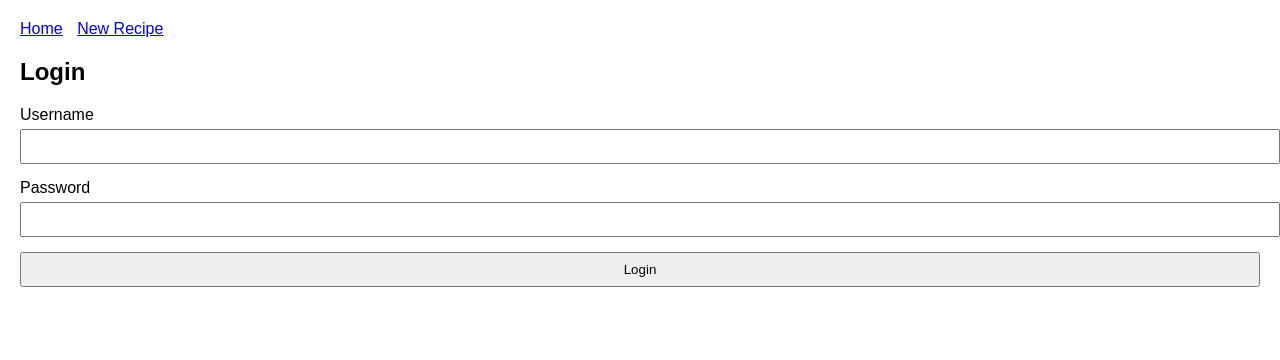
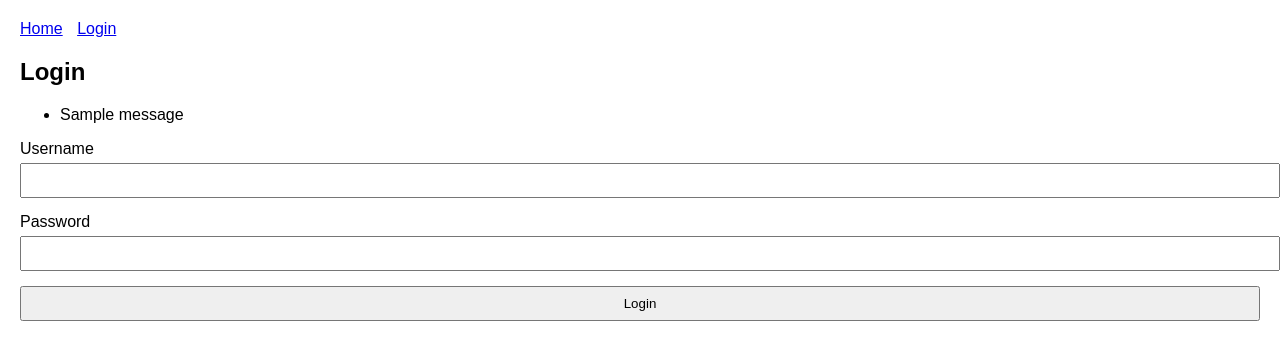
Before and after one commit to nataliehtran/HW3-CMPE131, a Flask app: page /login in a window 1280 px wide. Shown: the top 360 px of the page. Run offline with Flask 3, Linux system fonts and the light colour scheme; one stand-in notice (Sample message) is shown.

Commit message:
added ability to login with existing admin/password, fixed recipe home bug

```diff
--- a/app/routes.py
+++ b/app/routes.py
@@ -52,11 +52,15 @@ def login():
     form = LoginForm()
     if form.validate_on_submit():
         user = User.query.filter_by(username=form.username.data).first()
-        if user and user.check_password(form.password.data):
+        if user is None:
+            flash('No such user found.')
+        elif not user.check_password(form.password.data):
+            flash('Incorrect password.')
+        else:
             login_user(user)
             return redirect(url_for('index'))
-        flash('Invalid username or password')
     return render_template('login.html', form=form)
+
 
 @myapp_obj.route('/logout')
 @login_required
--- a/app/templates/base.html
+++ b/app/templates/base.html
@@ -18,7 +18,12 @@
 <body>
     <nav>
         <a href="{{ url_for('index') }}">Home</a>
-        <a href="{{ url_for('new_recipe') }}">New Recipe</a>
+        {% if current_user.is_authenticated %}
+            <a href="{{ url_for('new_recipe') }}">New Recipe</a>
+            <a href="{{ url_for('logout') }}">Logout ({{ current_user.username }})</a>
+        {% else %}
+            <a href="{{ url_for('login') }}">Login</a>
+        {% endif %}
     </nav>
 
     {% block content %}{% endblock %}
--- a/app/templates/login.html
+++ b/app/templates/login.html
@@ -2,6 +2,16 @@
 
 {% block content %}
 <h2>Login</h2>
+
+{% with messages = get_flashed_messages() %}
+  {% if messages %}
+    <ul class="flashes">
+    {% for message in messages %}
+      <li>{{ message }}</li>
+    {% endfor %}
+    </ul>
+  {% endif %}
+{% endwith %}
 
 <form method="POST">
     {{ form.hidden_tag() }}
--- a/app/templates/recipe.html
+++ b/app/templates/recipe.html
@@ -3,6 +3,7 @@
 {% block content %}
 <h1>{{ recipe.title }}</h1>
 <p><strong>Created:</strong> {{ recipe.created.strftime('%Y-%m-%d %H:%M') }}</p>
+<p><strong>Created by:</strong> {{ recipe.user.username if recipe.user else "Unknown" }}</p>
 
 <h2>Description</h2>
 <p>{{ recipe.description }}</p>
@@ -14,10 +15,6 @@
 <p>{{ recipe.instructions }}</p>
 
 <div>
-    <a href="{{ url_for('edit_recipe', recipe_id=recipe.id) }}">
-        <button type="button">Edit</button>
-    </a>
-
     <form action="{{ url_for('delete_recipe', recipe_id=recipe.id) }}" method="post" style="display: inline;">
         <button type="submit" onclick="return confirm('Are you sure you want to delete this recipe?');">Delete</button>
     </form>
```
Also changed, not shown: app/app.db, app/templates/index.html (line endings or trailing spaces).
